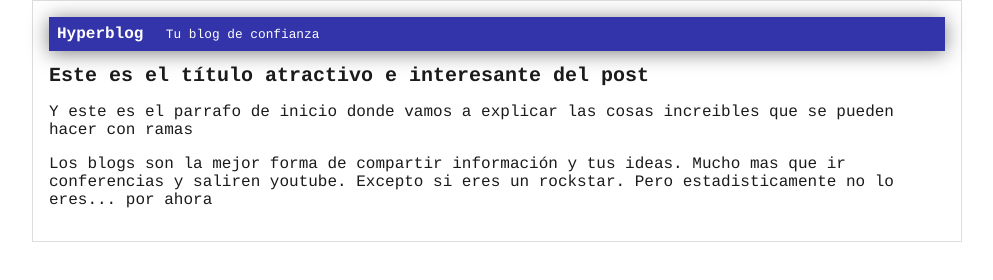
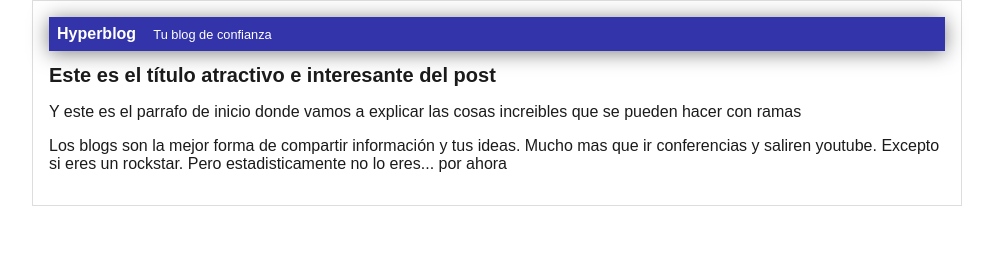
Before and after one commit to Carti218/firstRepository, a plain HTML site: page blogpost.html in a window 1280 px wide. Shown: the whole page, without its empty margins (143-1136 px from the left). Drawn offline with Linux system fonts and the light colour scheme.

Commit message:
volvi a una tipografia menos controversial

```diff
--- a/css/estilos.css
+++ b/css/estilos.css
@@ -1,7 +1,7 @@
 body{
     display: block;
     color: rgb(27, 27, 27);
-    font-family: "courier";
+    font-family: "Arial";
     font-size: 16px;
     margin: 0;
     padding: 0;
```
